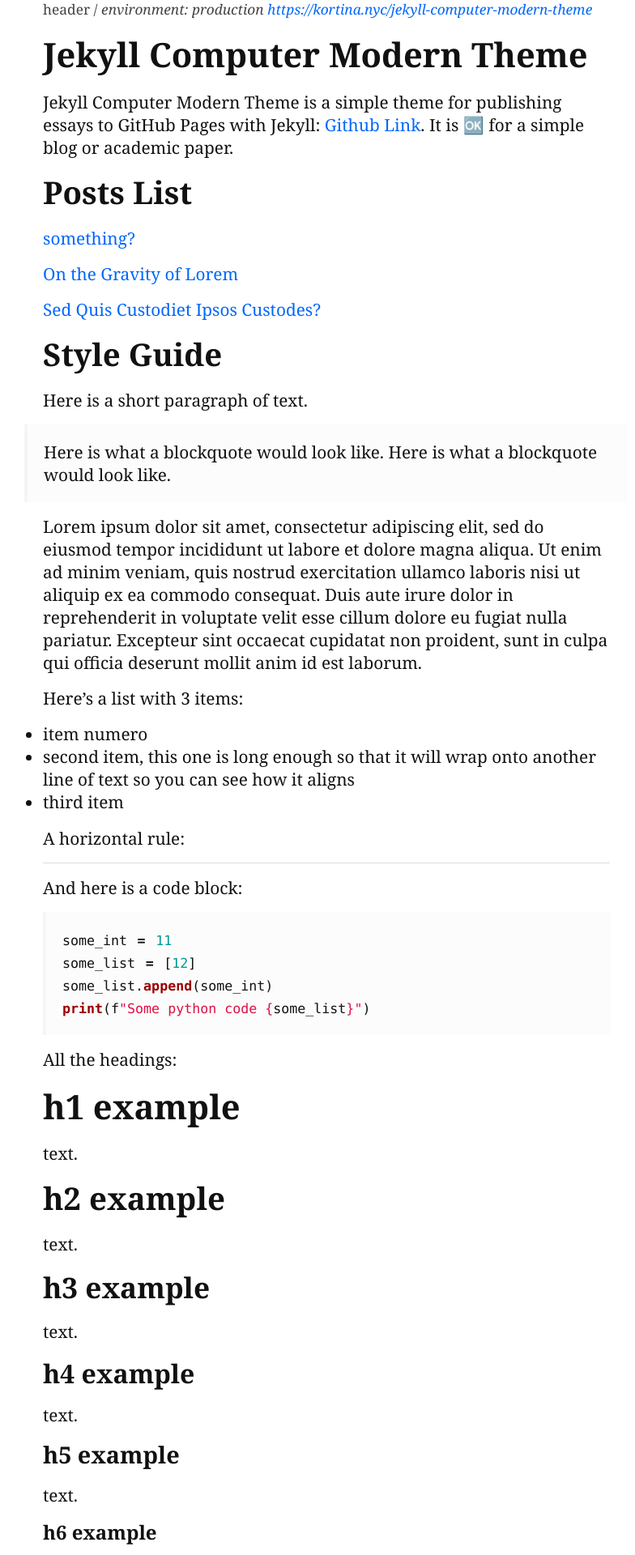
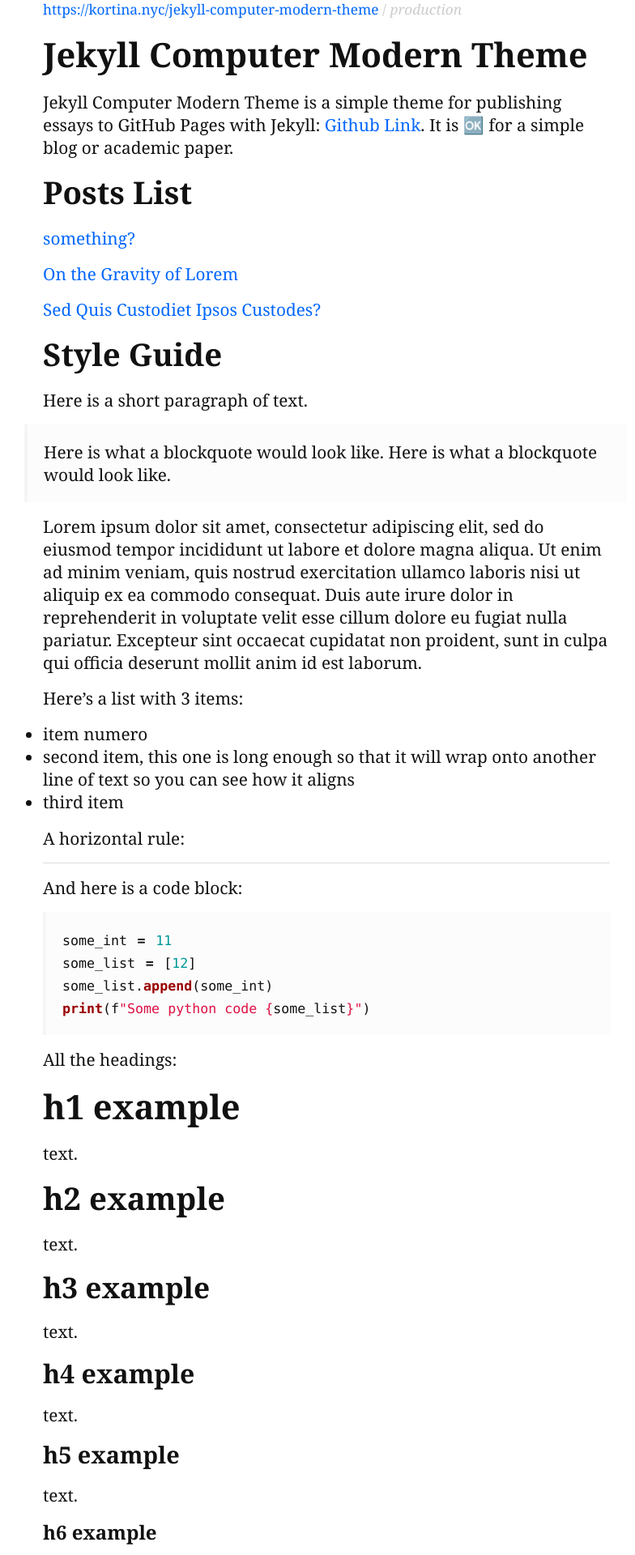
Before and after one commit to kortina/jekyll-computer-modern-theme, a Jekyll site: the page built from index.md, in a window 1280 px wide. Shown: the top 1920 px of the page at 81% size, without its empty margins (237-1021 px from the left). Built offline with Jekyll 4.4.1, drawn with Linux system fonts in a browser that asks for light colours; some web fonts are replaced; some of the changed text lies outside the part shown.

Commit message:
format some links

```diff
--- a/_includes/footer.html
+++ b/_includes/footer.html
@@ -1,6 +1,10 @@
 <p>
-  footer /
-  <a href="https://github.com/kortina/jekyll-computer-modern-theme" target="_blank">
+  <a href="{{site.url}}">{{site.url}}</a> <span class="light-grey">/</span>
+  <a
+    class="light-grey"
+    href="https://github.com/kortina/jekyll-computer-modern-theme"
+    target="_blank"
+  >
     jekyll-computer-modern-theme
   </a>
 </p>
--- a/_includes/header.html
+++ b/_includes/header.html
@@ -1,4 +1,4 @@
 <p>
-  header /
-  <em> environment: {{jekyll.environment}} <a href="{{site.url}}">{{site.url}}</a> </em>
+  <a href="{{site.url}}">{{site.url}}</a>
+  <span class="light-grey">/</span> <em class="light-grey">{{jekyll.environment}}</em>
 </p>
--- a/css/app.css
+++ b/css/app.css
@@ -181,6 +181,15 @@ a:active {
   text-decoration: none;
 }
 
+a:hover {
+  text-decoration: underline;
+}
+
+.light-grey,
+a.light-grey {
+  color: #ccc;
+}
+
 /****************** exceptions *****************/
 /* stylelint-disable */
 aside p:last-child,
```
